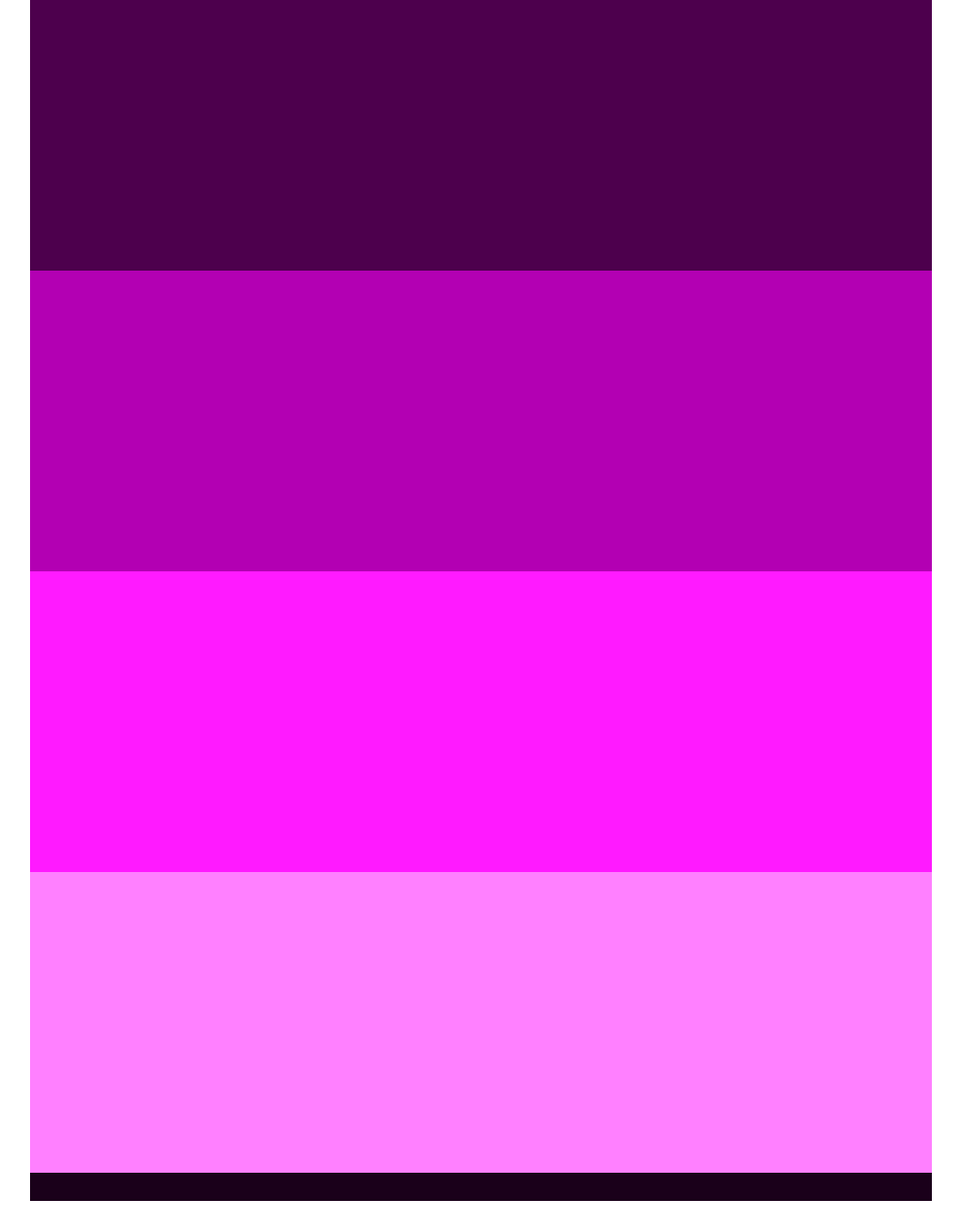
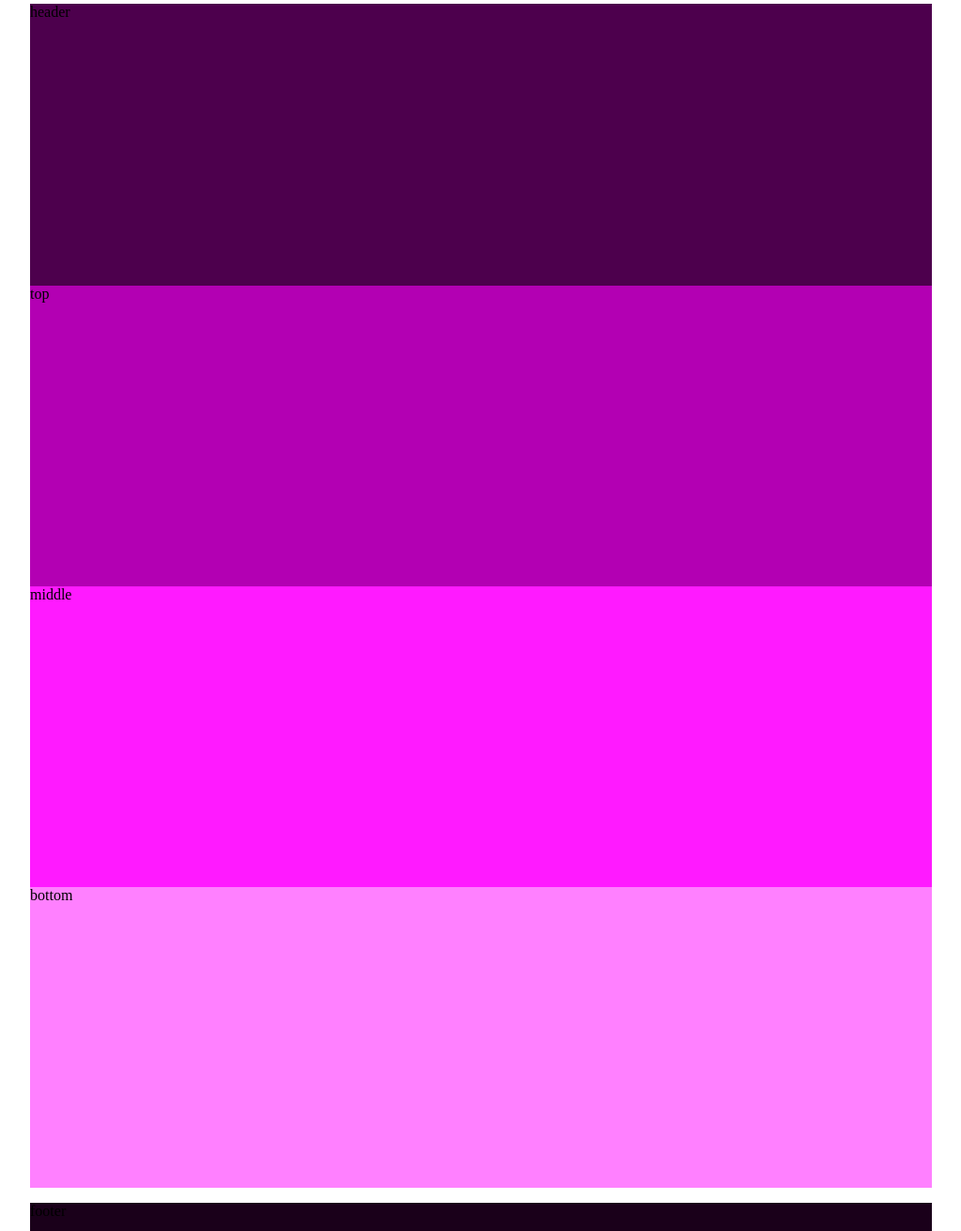
Before and after one commit to LaycH/colors-excercise-206, a plain HTML site: page index.html in a window 1280 px wide. Shown: the part 12-1322 px from the top of the page at 94% size, without its empty margins (128-1151 px from the left). Before the commit the page ends 1290 px from the top, so only its background shows below. Drawn offline with Linux system fonts and the light colour scheme.

Commit message:
added names to divs in html identify where my colors are

```diff
--- a/index.html
+++ b/index.html
@@ -10,16 +10,16 @@
   <body>
     <div id="wrapper">
       <header>
-
+        <p>header</p>
       </header>
-      <div id="column-1" class="col-3"></div>
-      <div id="column-2" class="col-3"></div>
-      <div id="column-3" class="col-3"></div>
+      <div id="column-1" class="col-3">top</div>
+      <div id="column-2" class="col-3">middle</div>
+      <div id="column-3" class="col-3">bottom</div>
 
 
       <div class="clear"></div>
       <footer>
-
+        <p>footer</p>
       </footer>
 
     </div><!-- wrapper -->
```
